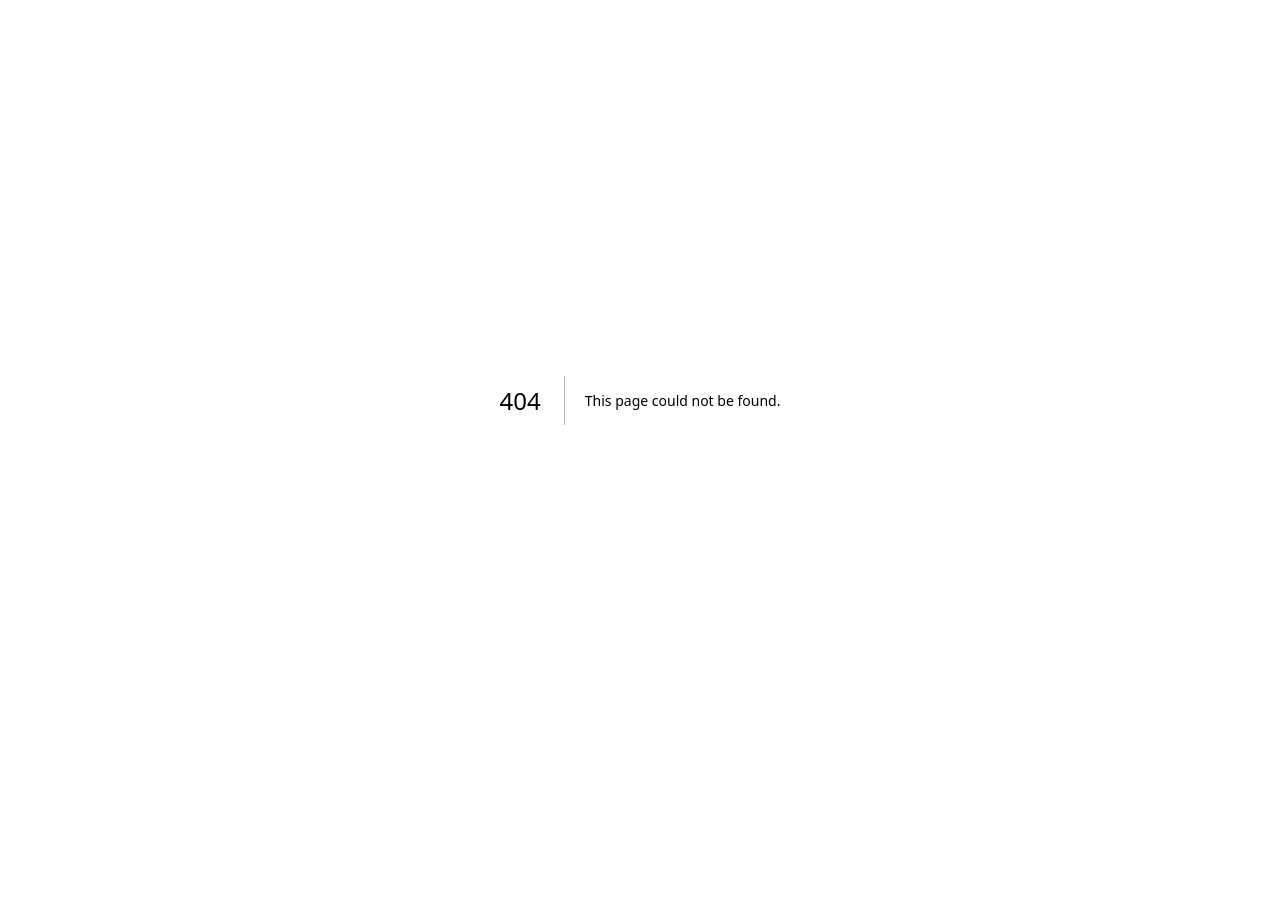
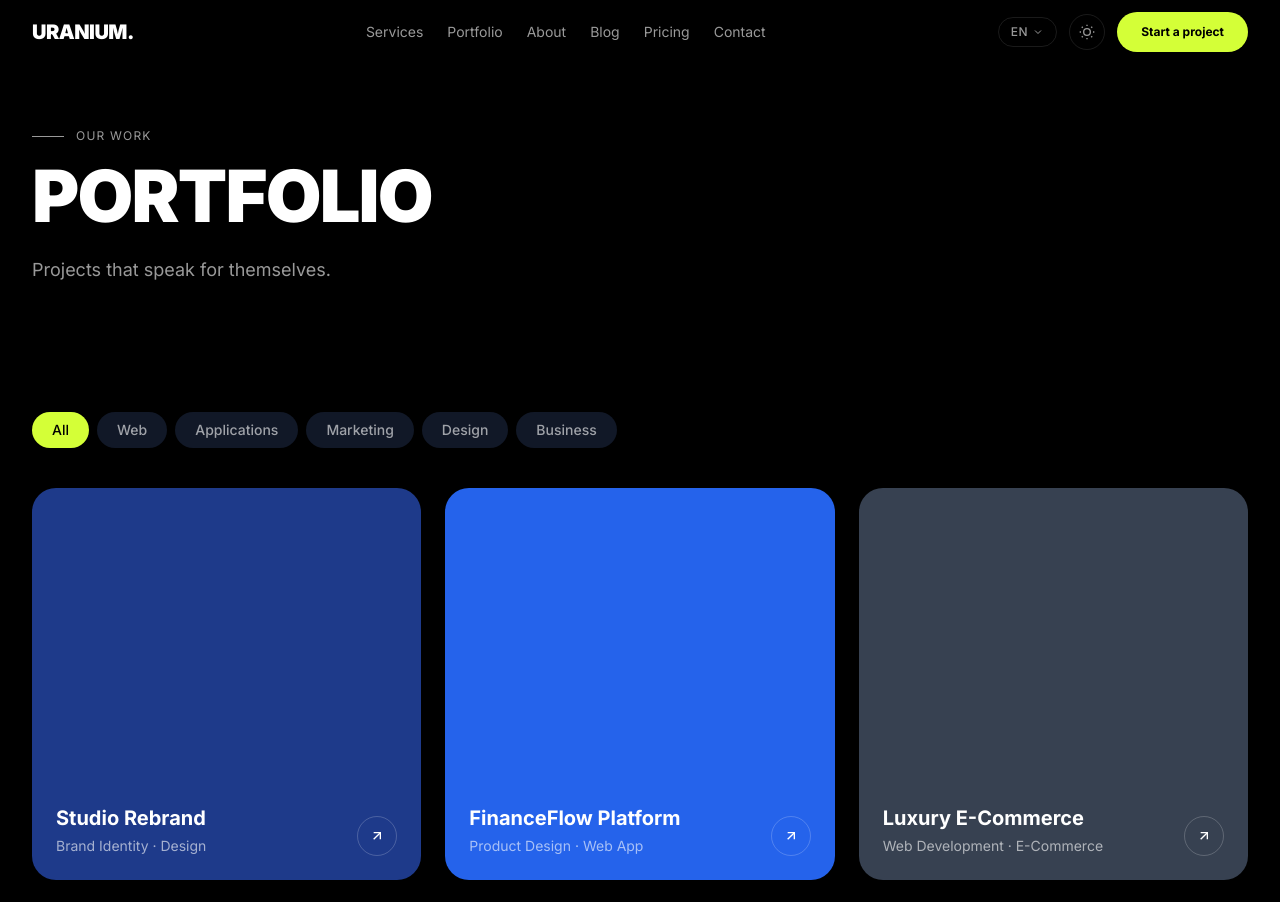
Before and after one commit to Ghenov54/uranium, a Next.js app: page /en/portofoliu in a window 1280 px wide. Before the commit this address had no page. Shown: the top 902 px of the page. Before the commit the page ends 800 px from the top, so only its background shows below. Built offline with nearby package versions, Linux system fonts and the light colour scheme.

Commit message:
feat: add portfolio page with category filtering

```diff
--- /dev/null
+++ b/src/app/[locale]/portofoliu/PortfolioGrid.tsx
@@ -0,0 +1,76 @@
+"use client";
+import { useState } from "react";
+import { useTranslations } from "next-intl";
+import { projects } from "@/data/portfolio";
+import type { ProjectCategory } from "@/data/portfolio";
+
+type Filter = "all" | ProjectCategory;
+
+export function PortfolioGrid() {
+  const t = useTranslations("portfolioPage");
+  const [filter, setFilter] = useState<Filter>("all");
+
+  const filters: { key: Filter; label: string }[] = [
+    { key: "all", label: t("filterAll") },
+    { key: "web", label: t("filterWeb") },
+    { key: "apps", label: t("filterApps") },
+    { key: "marketing", label: t("filterMarketing") },
+    { key: "design", label: t("filterDesign") },
+    { key: "business", label: t("filterBusiness") },
+  ];
+
+  const visible = filter === "all" ? projects : projects.filter((p) => p.category === filter);
+
+  return (
+    <div>
+      {/* Filter buttons */}
+      <div className="mb-10 flex flex-wrap gap-2">
+        {filters.map((f) => (
+          <button
+            key={f.key}
+            onClick={() => setFilter(f.key)}
+            className="rounded-full px-5 py-2 text-sm font-medium transition-colors"
+            style={
+              filter === f.key
+                ? { background: "var(--color-accent)", color: "#000" }
+                : { background: "var(--color-bg-surface)", color: "var(--color-text-muted)" }
+            }
+          >
+            {f.label}
+          </button>
+        ))}
+      </div>
+
+      {/* Grid */}
+      <div className="grid grid-cols-1 gap-6 sm:grid-cols-2 lg:grid-cols-3">
+        {visible.map((project) => (
+          <div
+            key={project.id}
+            className="group relative overflow-hidden rounded-3xl"
+            style={{ backgroundColor: project.color }}
+          >
+            <div className="aspect-[4/3] w-full" />
+            <div className="flex items-end justify-between p-6">
+              <div>
+                <h3 className="text-xl font-bold text-white">{project.title}</h3>
+                <p className="mt-1 text-sm text-white/60">{project.categoryLabel}</p>
+              </div>
+              <div className="flex size-10 items-center justify-center rounded-full border border-white/20 text-white transition-colors group-hover:border-[var(--color-accent)] group-hover:text-[var(--color-accent)]">
+                <svg width="16" height="16" viewBox="0 0 24 24" fill="none" stroke="currentColor" strokeWidth="2">
+                  <line x1="7" y1="17" x2="17" y2="7"/>
+                  <polyline points="7 7 17 7 17 17"/>
+                </svg>
+              </div>
+            </div>
+          </div>
+        ))}
+      </div>
+
+      {visible.length === 0 && (
+        <p className="py-16 text-center text-sm" style={{ color: "var(--color-text-muted)" }}>
+          No projects in this category yet.
+        </p>
+      )}
+    </div>
+  );
+}
--- /dev/null
+++ b/src/app/[locale]/portofoliu/page.tsx
@@ -0,0 +1,21 @@
+import { useTranslations } from "next-intl";
+import { PageHero } from "@/components/ui/PageHero";
+import { PortfolioGrid } from "./PortfolioGrid";
+
+export default function PortfolioPage() {
+  const t = useTranslations("portfolioPage");
+  return (
+    <>
+      <PageHero
+        label={t("label")}
+        title={t("heading")}
+        subtitle={t("subtitle")}
+      />
+      <section className="py-16" style={{ background: "var(--color-bg)" }}>
+        <div className="section-container">
+          <PortfolioGrid />
+        </div>
+      </section>
+    </>
+  );
+}
```
